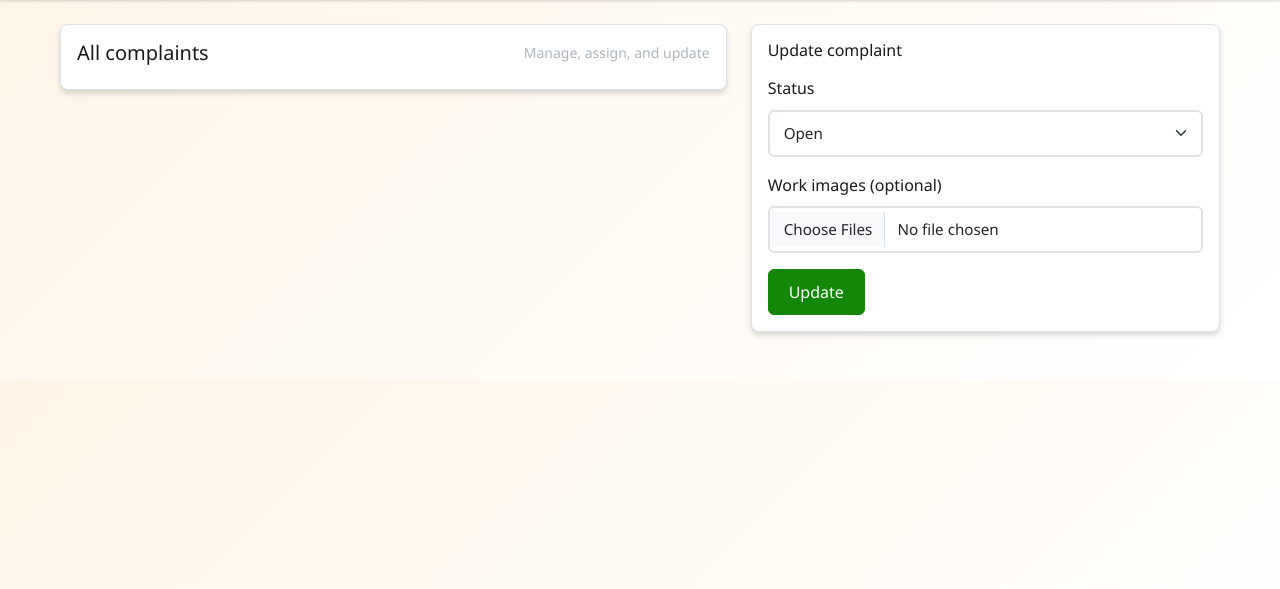
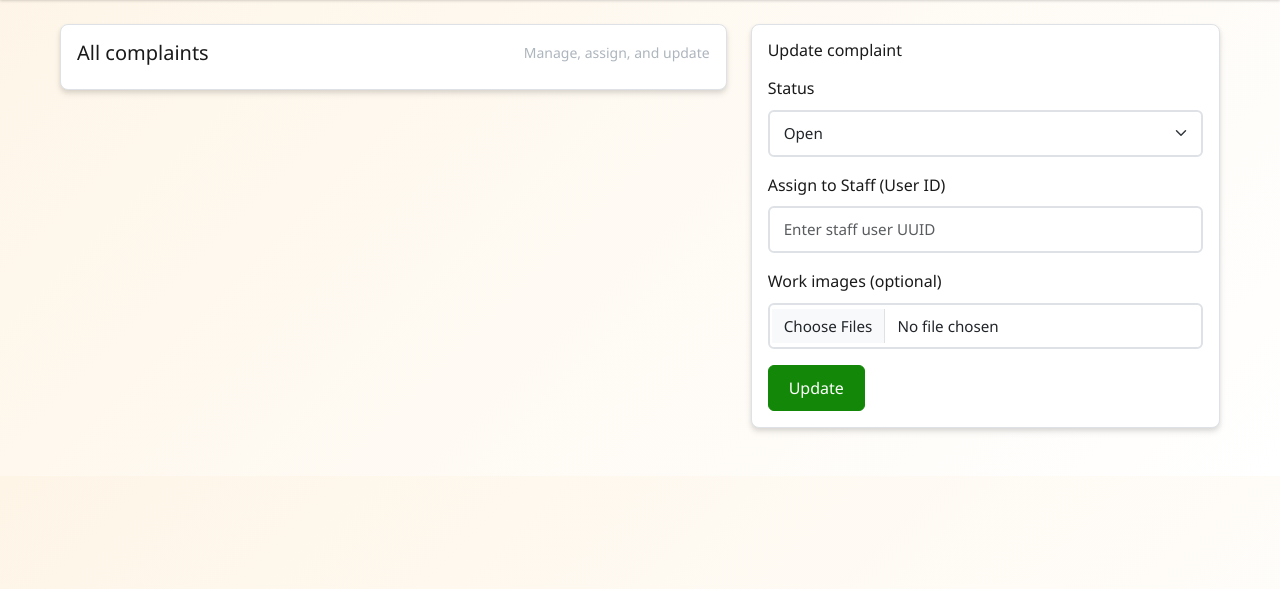
Before and after one commit to ayushmgarg/complaint-redressal-system, a Flask app: page /admin in a window 1280 px wide. Shown: the part 59-648 px from the top of the page. Run offline with Flask 3, Linux system fonts and the light colour scheme; the visitor is signed in with stand-in values (Sample User, id 1); data that the repository does not hold is empty; parts of the project's set-up code (start-up, migrations or seed data) failed here and were passed over; some libraries are stand-ins or nearby versions.

Commit message:
Fixing updation on admin side

```diff
--- a/templates/admin.html
+++ b/templates/admin.html
@@ -20,21 +20,30 @@
       <h3 class="h6">Update complaint</h3>
       <form id="update-form" enctype="multipart/form-data" aria-label="Update complaint">
         <input type="hidden" name="complaint_id" value="" />
+
         <div class="mb-3">
           <label class="form-label" for="status">Status</label>
           <select class="form-select" name="status" id="status">
             <option value="Open">Open</option>
+            <option value="Verified">Verified</option>
             <option value="Assigned">Assigned</option>
             <option value="In Progress">In Progress</option>
             <option value="Resolved">Resolved</option>
             <option value="Closed">Closed</option>
+            <option value="Rejected">Rejected</option>
           </select>
+        </div>
+
+        <div class="mb-3">
+          <label class="form-label" for="assigned_to">Assign to Staff (User ID)</label>
+          <input class="form-control" name="assigned_to" id="assigned_to" type="text" placeholder="Enter staff user UUID" />
         </div>
 
         <div class="mb-3">
           <label class="form-label" for="work_images">Work images (optional)</label>
           <input class="form-control" name="work_images" id="work_images" type="file" accept="image/*" multiple />
         </div>
+
         <p id="update-error" class="text-danger small visually-hidden" aria-live="polite"></p>
         <button class="btn btn-primary" type="submit">Update</button>
       </form>
```
